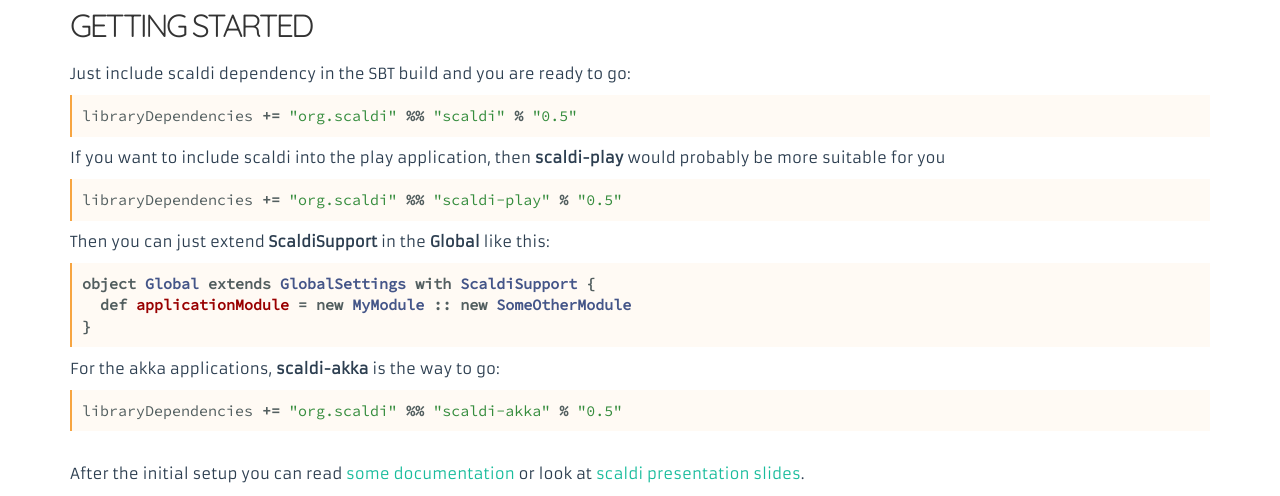
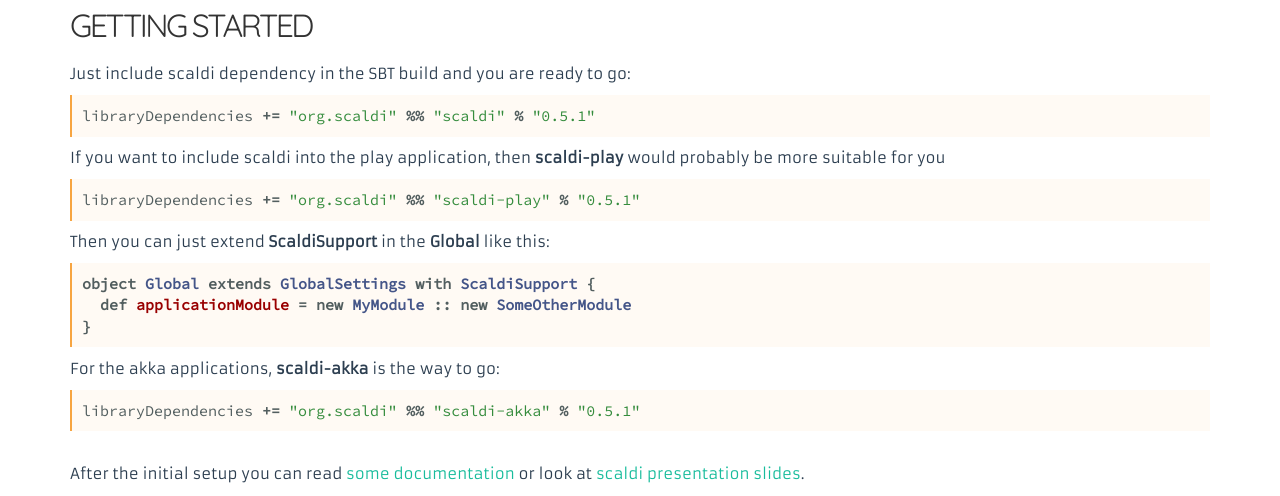
Before and after one commit to scaldi/scaldi-website, a Jekyll site: the page built from index.html, in a window 1280 px wide and 900 px high, scrolled down 3679 px. Shown: the part 154-650 px from the top of the window. Built offline with Jekyll 4.4.1, drawn with Linux system fonts in a browser that asks for light colours.

Commit message:
Updated versions

```diff
--- a/_config.yml
+++ b/_config.yml
@@ -7,9 +7,9 @@
 domain: scaldi.org
 
 version:
-  scaldi: 0.5
-  scaldi-play: 0.5
-  scaldi-akka: 0.5
+  scaldi: 0.5.1
+  scaldi-play: 0.5.1
+  scaldi-akka: 0.5.1
 
 version-210:
   scaldi: 0.3.2
```
Also changed, not shown: learn.md (+4 -1 lines).
